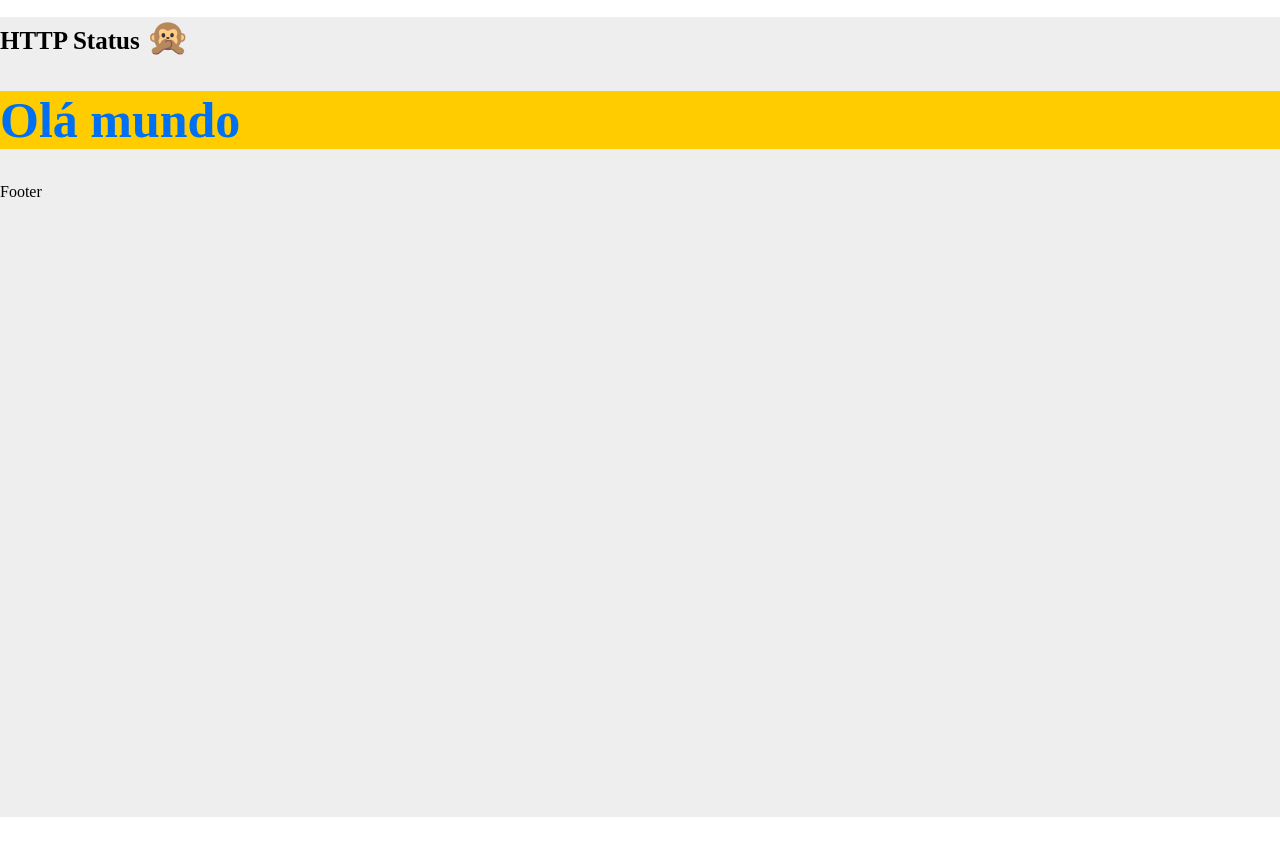
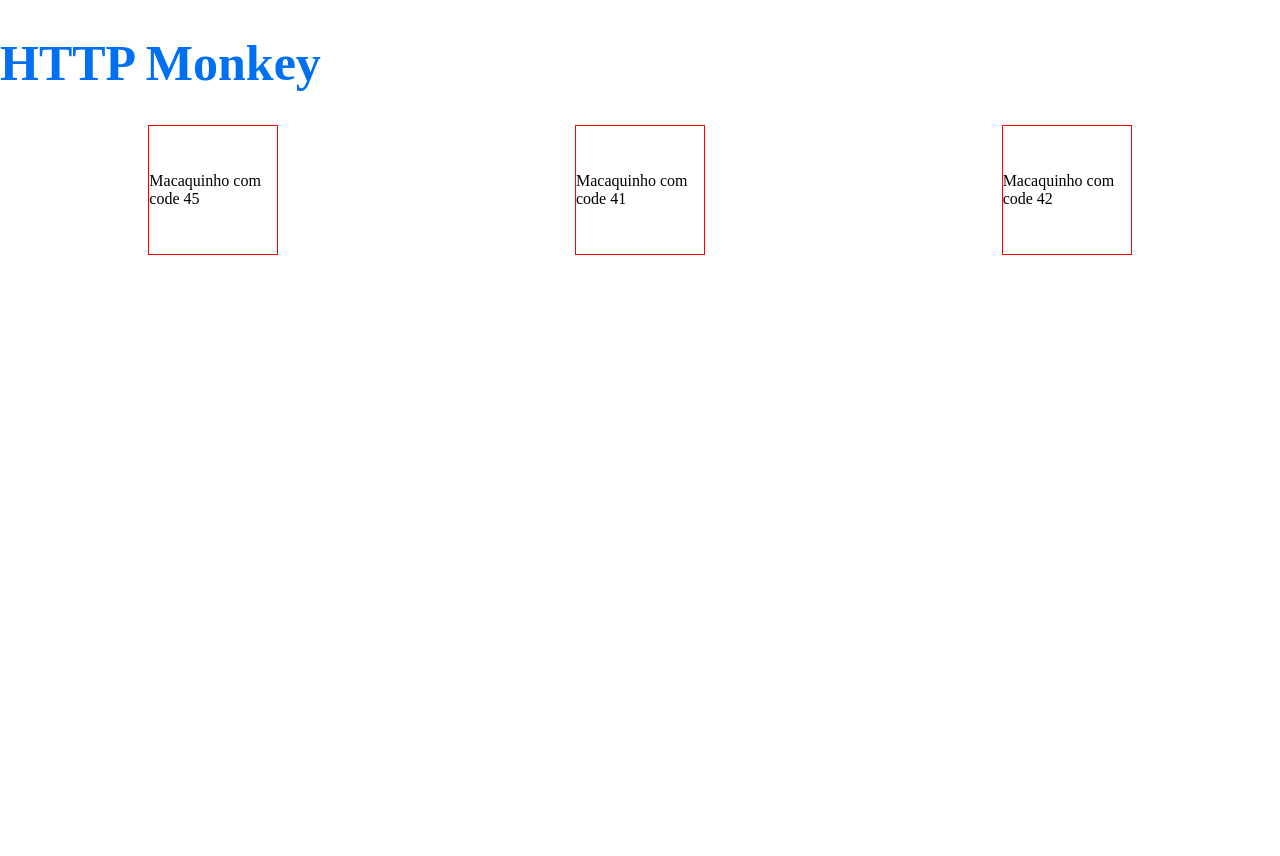
Before and after one commit to rafaelbarbosadc/http-monkey, a Next.js app: page / in a window 1280 px wide. Shown: the top 856 px of the page. Before the commit the page ends 817 px from the top, so only its background shows below. Built offline with nearby package versions, Linux system fonts and the light colour scheme.

Commit message:
Added routes

```diff
--- /dev/null
+++ b/pages/home/index.js
@@ -0,0 +1,20 @@
+import { Container, Title, Item } from "./styles";
+import Link from "next/link";
+export default function Home() {
+  return (
+    <>
+      <Title>HTTP Monkey</Title>
+      <Container>
+        <Link href="/45">
+          <Item>Macaquinho com code 45</Item>
+        </Link>
+        <Link href="/41">
+          <Item>Macaquinho com code 41</Item>
+        </Link>
+        <Link href="/42">
+          <Item>Macaquinho com code 42</Item>
+        </Link>
+      </Container>
+    </>
+  );
+}
--- /dev/null
+++ b/pages/home/styles.js
@@ -0,0 +1,22 @@
+import styled from "styled-components";
+
+export const Title = styled.h1`
+  font-size: 50px;
+  color: ${({ theme }) => theme.colors.primary};
+`;
+
+export const Container = styled.div`
+  width: 100%;
+  height: 100vh;
+  display: flex;
+  justify-content: space-around;
+`;
+
+export const Item = styled.div`
+  width: 10vw;
+  height: 10vw;
+  border: 1px solid red;
+  display: flex;
+  justify-content: center;
+  align-items: center;
+`;
--- a/pages/index.js
+++ b/pages/index.js
@@ -1,11 +1,4 @@
-import styled from 'styled-components';
-import Layout from '../components/Layout';
-
-const Title = styled.h1`
-  font-size: 50px;
-  color: ${({ theme }) => theme.colors.primary};
-`;
-
-export default function Home() {
-  return <Layout> <Title>Olá mundo</Title> </Layout>;
+import Home from "./Home";
+export default function Index() {
+  return <Home />;
 }
```
Also changed, not shown: pages/[statusCode].js (added, +15 -0 lines).
